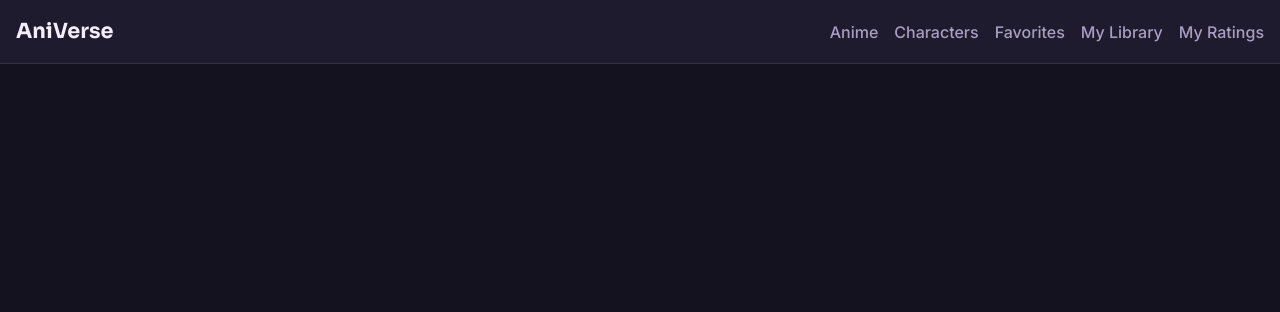
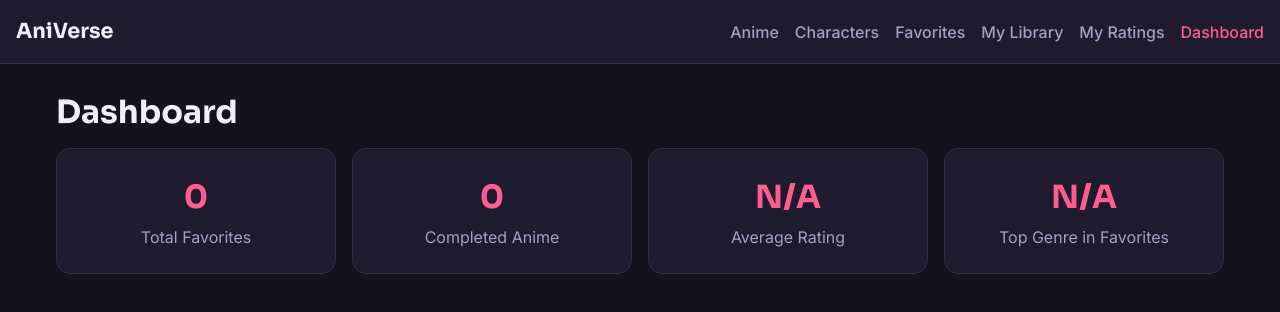
Before and after one commit to anassk01/AniVerse, a React (Vite) app: page /dashboard in a window 1280 px wide. Shown: the top 312 px of the page. Built offline with nearby package versions, Linux system fonts and the light colour scheme; data requests are answered from the project's data file.

Commit message:
dashboard stats

```diff
--- a/src/App.css
+++ b/src/App.css
@@ -384,3 +384,44 @@ select {
   display: flex;
   gap: 8px;
 }
+
+/* dashboard */
+
+.stats-grid {
+  display: grid;
+  grid-template-columns: 1fr;
+  gap: 16px;
+}
+
+@media (min-width: 768px) {
+  .stats-grid {
+    grid-template-columns: repeat(2, 1fr);
+  }
+}
+
+@media (min-width: 1024px) {
+  .stats-grid {
+    grid-template-columns: repeat(4, 1fr);
+  }
+}
+
+.stat-card {
+  background: var(--surface);
+  border: 1px solid var(--border);
+  border-radius: var(--radius);
+  padding: 24px;
+  text-align: center;
+}
+
+.stat-value {
+  font-family: var(--font-display);
+  font-size: 2rem;
+  font-weight: 700;
+  color: var(--accent);
+  margin: 0 0 4px;
+}
+
+.stat-label {
+  margin: 0;
+  color: var(--text-muted);
+}
--- a/src/App.jsx
+++ b/src/App.jsx
@@ -12,6 +12,7 @@ import CharacterProfile from "./pages/CharacterProfile";
 import Favorites from "./pages/Favorites";
 import MyRatings from "./pages/MyRatings";
 import MyLibrary from "./pages/MyLibrary";
+import Dashboard from "./pages/Dashboard";
 
 function App() {
   return (
@@ -35,6 +36,7 @@ function App() {
             <Route path="/favorites" element={<Favorites />} />
             <Route path="/my-ratings" element={<MyRatings />} />
             <Route path="/my-library" element={<MyLibrary />} />
+            <Route path="/dashboard" element={<Dashboard />} />
           </Routes>
         </main>
       </BrowserRouter>
--- a/src/components/Navbar.jsx
+++ b/src/components/Navbar.jsx
@@ -12,6 +12,7 @@ function Navbar() {
         <NavLink to="/favorites">Favorites</NavLink>
         <NavLink to="/my-library">My Library</NavLink>
         <NavLink to="/my-ratings">My Ratings</NavLink>
+        <NavLink to="/dashboard">Dashboard</NavLink>
       </div>
     </nav>
   );
--- /dev/null
+++ b/src/pages/Dashboard.jsx
@@ -0,0 +1,58 @@
+import { useAppData } from "../context/AppDataContext";
+import { Loader, ErrorMessage } from "../components/StatusUI";
+
+// count genres across favorites, return the top one
+function getMostCommonGenre(favorites) {
+  const counts = {};
+
+  favorites.forEach((fav) => {
+    (fav.genres ?? []).forEach((genre) => {
+      counts[genre] = (counts[genre] ?? 0) + 1;
+    });
+  });
+
+  const genreNames = Object.keys(counts);
+  if (genreNames.length === 0) return "N/A";
+
+  return genreNames.reduce((best, genre) =>
+    counts[genre] > counts[best] ? genre : best
+  );
+}
+
+function getAverageRating(ratings) {
+  if (ratings.length === 0) return "N/A";
+  const total = ratings.reduce((sum, r) => sum + r.rating, 0);
+  return (total / ratings.length).toFixed(1);
+}
+
+function Dashboard() {
+  const { favorites, ratings, library, loading, error } = useAppData();
+
+  if (loading) return <Loader label="Loading your stats..." />;
+  if (error) return <ErrorMessage message={error} />;
+
+  const completedCount = library.filter((l) => l.status === "Completed").length;
+
+  const stats = [
+    { label: "Total Favorites", value: favorites.length },
+    { label: "Completed Anime", value: completedCount },
+    { label: "Average Rating", value: getAverageRating(ratings) },
+    { label: "Top Genre in Favorites", value: getMostCommonGenre(favorites) },
+  ];
+
+  return (
+    <div className="page">
+      <h1>Dashboard</h1>
+      <div className="stats-grid">
+        {stats.map((stat) => (
+          <div className="stat-card" key={stat.label}>
+            <p className="stat-value">{stat.value}</p>
+            <p className="stat-label">{stat.label}</p>
+          </div>
+        ))}
+      </div>
+    </div>
+  );
+}
+
+export default Dashboard;
```
